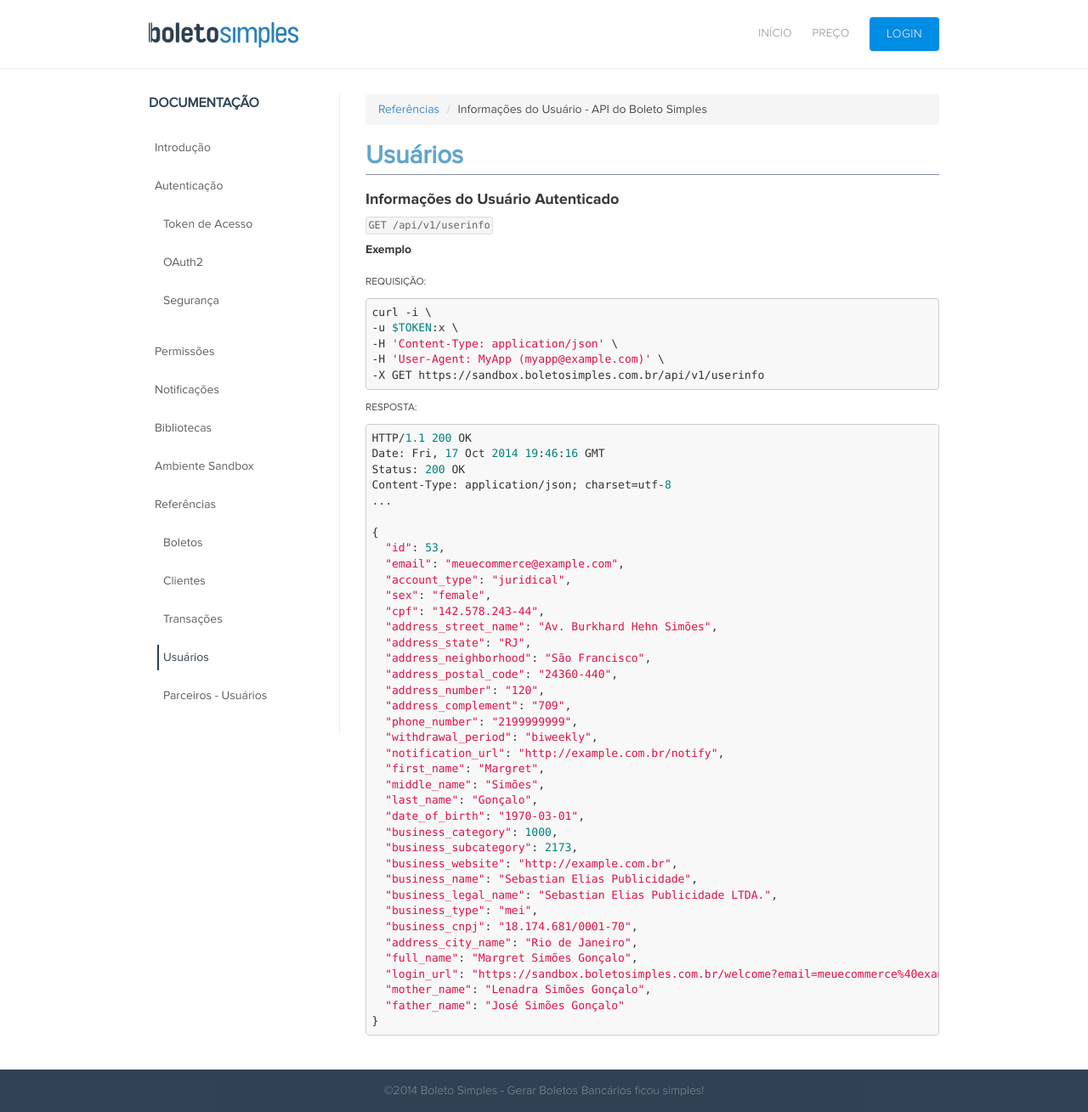
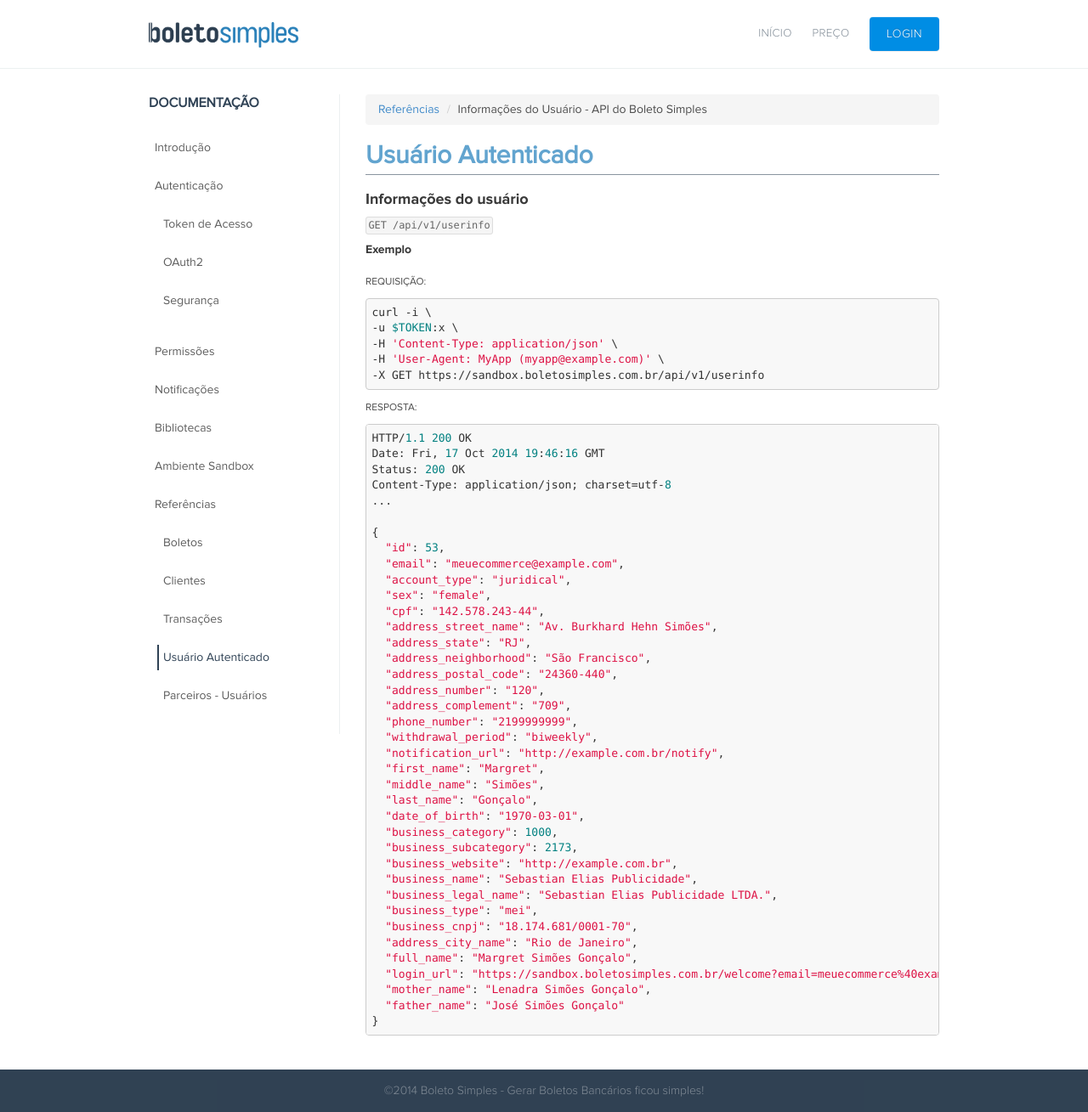
Before and after one commit to BoletoSimples/boletosimples-docs, a Jekyll site: the page built from reference/v1/users/index.md, in a window 1280 px wide. Shown: the whole page at 85% size. Built offline with Jekyll 4.4.1, drawn with Linux system fonts in a browser that asks for light colours.

Commit message:
change titles

```diff
--- a/_includes/sidemenu.html
+++ b/_includes/sidemenu.html
@@ -42,7 +42,7 @@
         <a href="/reference/v1/transactions/" title="Transações">Transações</a>
       </li>
       <li {% if page.url == '/reference/v1/users/' %}class="active"{% endif %}>
-        <a href="/reference/v1/users/" title="Usuários">Usuários</a>
+        <a href="/reference/v1/users/" title="Usuário Autenticado">Usuário Autenticado</a>
       </li>
       <li {% if page.url == '/reference/v1/partner/users/' %}class="active"{% endif %}>
         <a href="/reference/v1/partner/users" title="Parceiros e Usuários">Parceiros - Usuários</a>
--- a/reference/v1/users/index.md
+++ b/reference/v1/users/index.md
@@ -5,9 +5,9 @@ en: /en/references
 breadcrumb: true
 ---
 
-## Usuários
+## Usuário Autenticado
 
-### Informações do Usuário Autenticado
+### Informações do usuário
 
 `GET /api/v1/userinfo`
 
```
